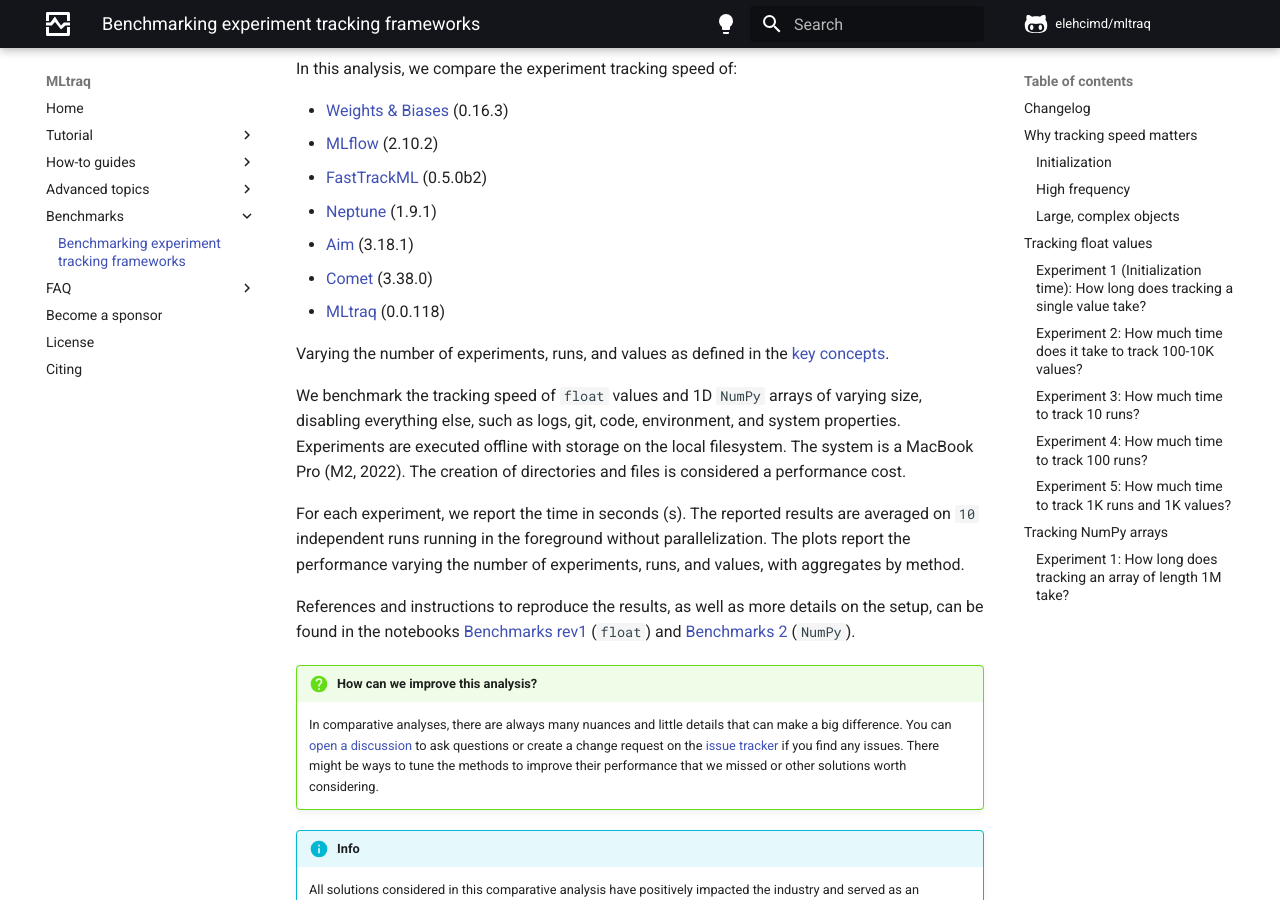
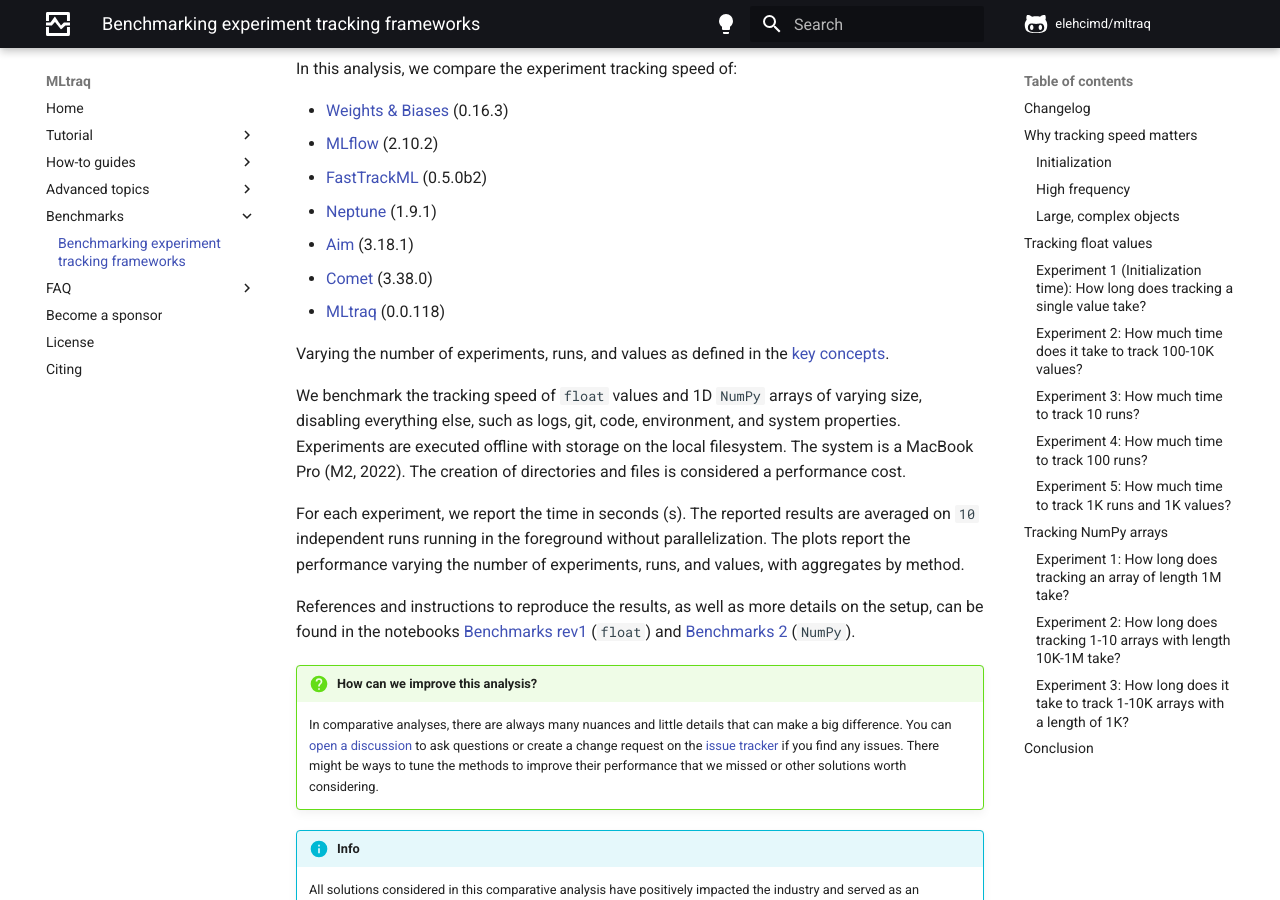
Before and after one commit to elehcimd/mltraq, an MkDocs documentation site: the page built from mkdocs/benchmarks/speed.md, in a window 1280 px wide and 900 px high, scrolled down 386 px. Built offline with MkDocs 1.6.1 and Material for MkDocs 9.7.7, drawn with Linux system fonts in a browser that asks for light colours; a script that is not in the unit is left out; comment, search, counter and statistics services are not loaded.

Commit message:
[docs] fixed titles

```diff
--- a/mkdocs/benchmarks/speed.md
+++ b/mkdocs/benchmarks/speed.md
@@ -174,7 +174,7 @@
 Its better performance is due to its faster serialization strategy based on safe pickling and `NumPy` native code.
 See [Data store](../advanced/datastore.md) for more details.
 
-# Experiment 2: How long does tracking 1-10 arrays with length 10K-1M take?
+### Experiment 2: How long does tracking 1-10 arrays with length 10K-1M take?
 
 In this experiment, we assess the time required to track multiple arrays of varying sizes, up to 1M.
 
```
